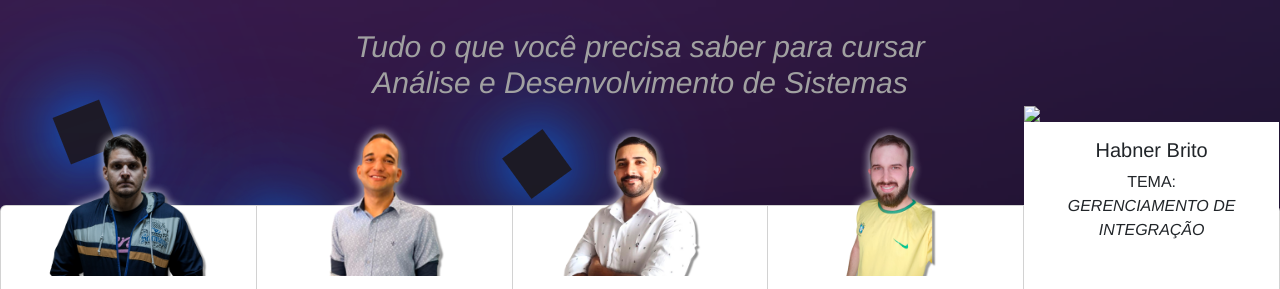
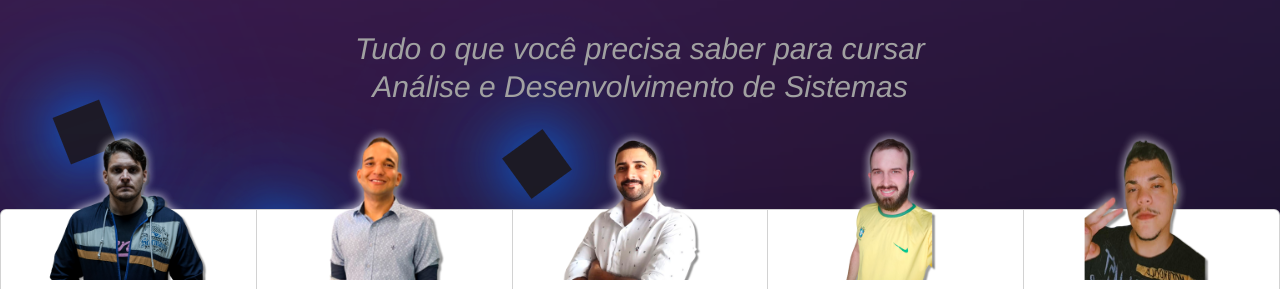
Before and after one commit to Kabula21/Workshop, a plain HTML site: page index.html in a window 1280 px wide. Shown: the part 471-760 px from the top of the page. Drawn offline with nearby package versions, Linux system fonts and the light colour scheme.

Commit message:
WORKSHOP - imagens

```diff
--- a/css/styles.css
+++ b/css/styles.css
@@ -24,11 +24,6 @@ body {
 	z-index: 999;
 }
 
-.card-body{
-	background: #ffffff;
-}
-
-
 .logonassau{
 	display: flexbox;
 	justify-content: right;
@@ -52,7 +47,8 @@ body {
 
 .h6{
     text-align: center;
-    color: rgb(206, 206, 206);
+    color: rgb(223, 223, 223);
+	font-family:Impact, Haettenschweiler, 'Arial Narrow Bold', sans-serif;
 
 }
 
--- a/index.html
+++ b/index.html
@@ -66,7 +66,8 @@
 
     <h1 class="h1" style="font-size: 80px; color: aliceblue; font-family:fantasy">Tecnologias e o Mundo de<br>Oportunidades</h1>
     <br>
-    <h6 class="h6"  style="font-size: 30px; color:rgb(161, 161, 161) ;font-family:'Lucida Sans', 'Lucida Sans Regular', 'Lucida Grande', 'Lucida Sans Unicode', Geneva, Verdana, sans-serif"> <i>Tudo o que você precisa saber para cursar<br>Análise e Desenvolvimento de Sistemas</i></h6>
+    <h6 class="h6"  style="font-size: 30px; color:rgb(161, 161, 161);">
+      <i>Tudo o que você precisa saber para cursar<br>Análise e Desenvolvimento de Sistemas</i></h6>
 
     <br><br>
     <br><br>
@@ -107,7 +108,7 @@
           </div>
 
           <div class="card">
-            <img src="..." class="card-img-top" style="margin-top: -100px;">
+            <img src="img/habner.png" class="card-img-top" style="margin-top: -130px; width: 20vw; height: 25vh;">
             <div class="card-body">
               <h5 class="card-title" style="text-align: center;">Habner Brito</h5>
               <p class="card-text" style="text-align: center;">TEMA: <BR> <i>GERENCIAMENTO DE <br>INTEGRAÇÃO</i>
@@ -121,7 +122,7 @@
 
 <!--VIDEO-->
 <div class="video-container">
-  <iframe
+  <iframe class="embed-responsive embed-responsive-16by9"
       src="https://www.youtube.com/embed/4dQtz1PpY9A?si=kqKL-FWcfIw3q4kP" frameborder="0"
       allow="accelerometer; autoplay; clipboard-write; encrypted-media; gyroscope; picture-in-picture"
       allowfullscreen>
```
Also changed, not shown: img/habner.png (added).
